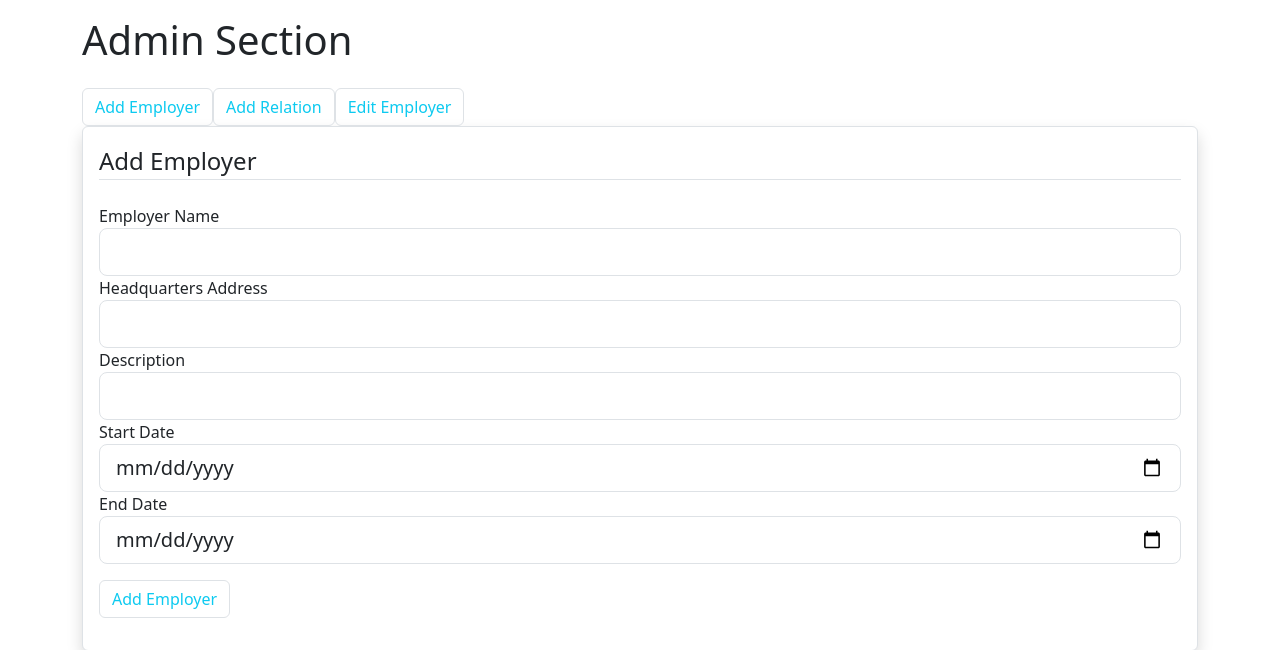
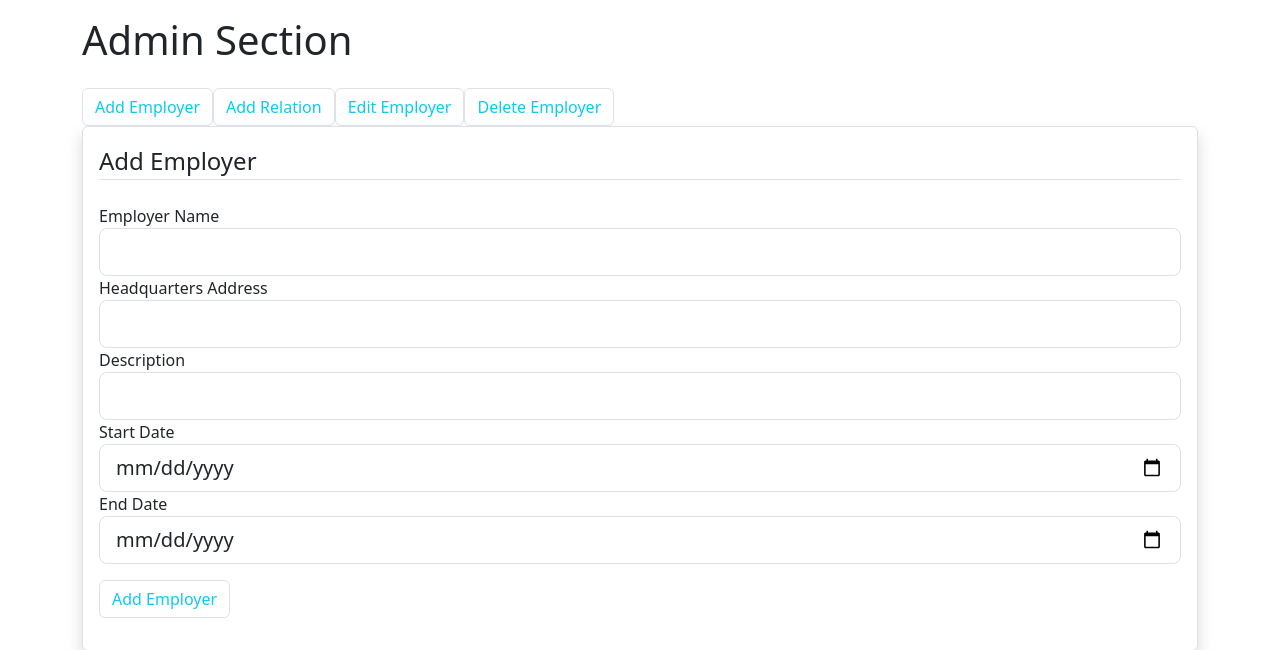
Before and after one commit to Dominick1998/OrganizationalOdyssey, a Flask app: template templates/admin.html in a window 1280 px wide. Shown: the part 72-722 px from the top of the page. Run offline with Flask 3, Linux system fonts and the light colour scheme; the template is opened without the code that fills it: values that come from a table or form of the project are taken from there, others are empty; some libraries are stand-ins or nearby versions.

Commit message:
Added Delete Employer

```diff
--- a/flask_app.py
+++ b/flask_app.py
@@ -3,7 +3,8 @@ import os
 from flask import Flask, render_template, url_for, redirect, request, flash
 from flask_bcrypt import Bcrypt
 from flask_sqlalchemy import SQLAlchemy
-from forms import RegistrationForm, LoginForm, SearchForm, NewEmployerForm, EditEmployerForm, RelationForm
+from forms import RegistrationForm, LoginForm, SearchForm, NewEmployerForm, EditEmployerForm,\
+    RelationForm, DeleteEmployerForm
 from flask_login import LoginManager, UserMixin, login_user, login_required, logout_user, current_user
 from flask_mail import Mail, Message
 from cryptography.fernet import Fernet
@@ -205,9 +206,12 @@ def admin():
         return redirect(url_for("home"))
     employer_form = NewEmployerForm()
     edit_employer_form = EditEmployerForm()
+    delete_employer_form = DeleteEmployerForm()
     relation_form = RelationForm()
     return render_template("admin.html", new_employer_form=employer_form,
-                           relation_form=relation_form, edit_employer_form=edit_employer_form)
+                           relation_form=relation_form,
+                           edit_employer_form=edit_employer_form, delete_employer_form=delete_employer_form)
+
 
 @app.route("/employers")
 @login_required
@@ -322,6 +326,30 @@ def edit_employer():
     return redirect(url_for("admin"))
 
 
+@app.route("/delete_employer", methods=["POST"])
+@login_required
+def delete_employer():
+    if not current_user.admin:
+        return
+
+    form = DeleteEmployerForm()
+    if form.validate_on_submit():
+        employer = Employer.query.filter_by(employer_name=form.employer_name.data).first()
+
+        if not employer:
+            flash(f"{form.employer_name.data} does not exist", "danger")
+            return redirect(url_for("admin"))
+
+        if employer.child_employers:
+            flash(f"Cannot delete employer with child relationships", "danger")
+            return redirect(url_for("admin"))
+
+        db.session.delete(employer)
+        db.session.commit()
+        flash(f"Employer deleted", "success")
+    return redirect(url_for("admin"))
+
+
 @app.route("/add_relation", methods=["POST"])
 @login_required
 def add_relation():
--- a/forms.py
+++ b/forms.py
@@ -39,6 +39,11 @@ class EditEmployerForm(FlaskForm):
     submit = SubmitField('Edit Employer')
 
 
+class DeleteEmployerForm(FlaskForm):
+    employer_name = StringField("Employer Name", validators=[DataRequired()])
+    submit = SubmitField('Delete Employer')
+
+
 class RelationForm(FlaskForm):
     parent_name = StringField("Parent Name", validators=[DataRequired()])
     child_name = StringField('Child Name', validators=[DataRequired()])
--- a/templates/admin.html
+++ b/templates/admin.html
@@ -13,6 +13,7 @@
         <li class="active"><a data-toggle="tab" href="#addemployer" class="btn btn-outline-info border">Add Employer</a></li>
         <li><a data-toggle="tab" href="#addrelation" class="btn btn-outline-info border">Add Relation</a></li>
         <li><a data-toggle="tab" href="#editemployer" class="btn btn-outline-info border">Edit Employer</a></li>
+        <li><a data-toggle="tab" href="#deleteemployer" class="btn btn-outline-info border">Delete Employer</a></li>
     </ul>
 
     <div class="tab-content">
@@ -135,5 +136,31 @@
             </form>
         </div>
     </div>
+    <div id="deleteemployer" class="tab-pane">
+        <div class="border shadow p-3 mb-5 bg-white rounded">
+            <form method="POST" action="{{ url_for('delete_employer') }}">
+                {{ delete_employer_form.hidden_tag() }}
+                <legend class="border-bottom mb-4">Delete Employer</legend>
+
+                <div class="form-group">
+                    {{ delete_employer_form.employer_name.label(class="form-control-label") }}
+                    {% if delete_employer_form.employer_name.errors %}
+                        {{ delete_employer_form.employer_name(class="form-control form-control-lg is-invalid") }}
+                        <div class="invalid-feedback">
+                            {% for error in delete_employer_form.employer_name.errors %}
+                                <span>{{ error }}</span>
+                            {% endfor %}
+                        </div>
+                    {% else %}
+                        {{ delete_employer_form.employer_name(class="form-control form-control-lg") }}
+                    {% endif %}
+                </div>
+
+                <div class="form-group mt-3 mb-3">
+                    {{ delete_employer_form.submit(class="btn btn-outline-info") }}
+                </div>
+            </form>
+        </div>
+    </div>
     </div>
 {% endblock content %}
```
